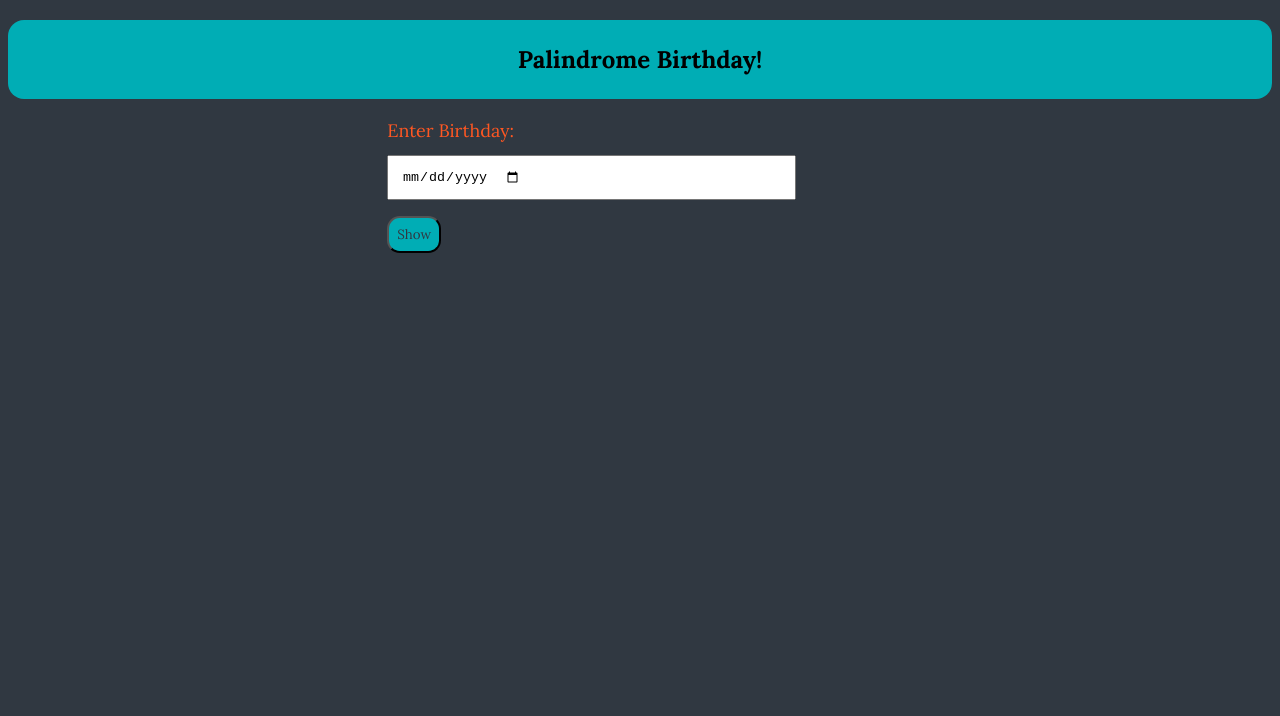
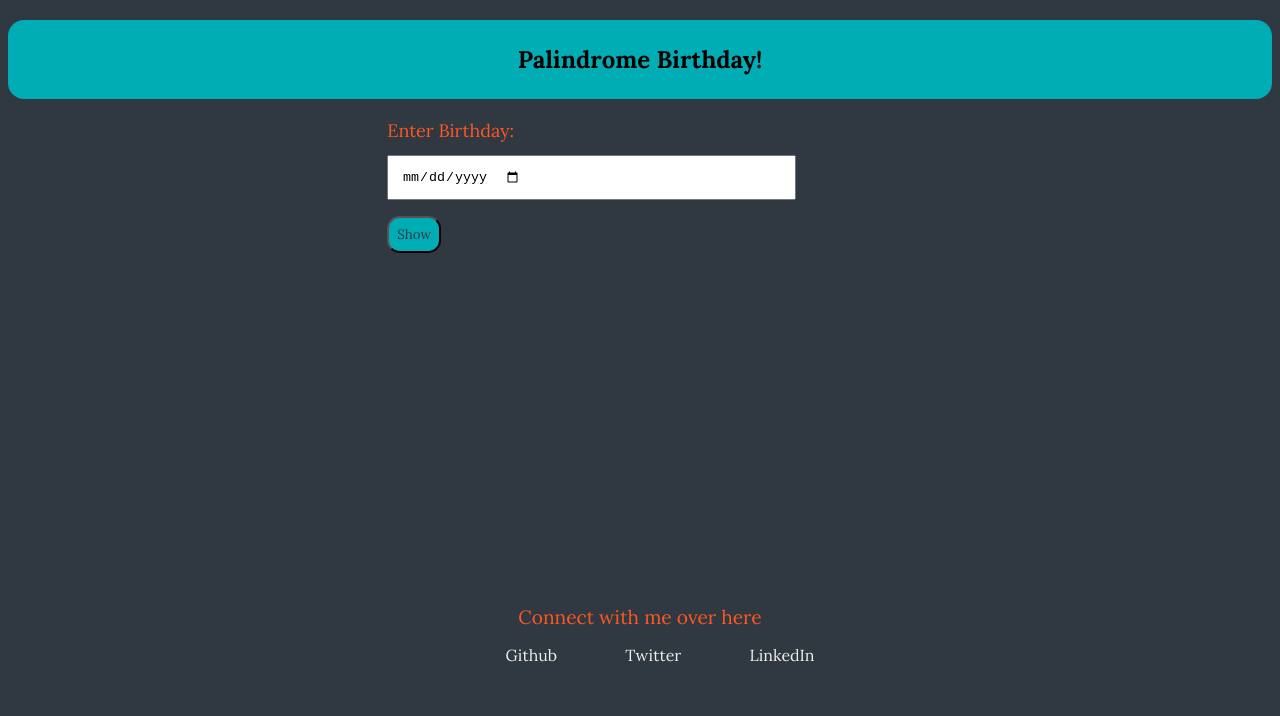
Before and after one commit to Vinayak-YB/Is-your-birthday-palindrome, a plain HTML site: page index.html in a window 1280 px wide. Drawn offline with Linux system fonts and the light colour scheme.

Commit message:
footer added

```diff
--- a/index.html
+++ b/index.html
@@ -16,7 +16,14 @@
         <p class="out" id="result"></p>
     </main>
 
-
     <script src="script.js"></script>
+    <footer class="footer">
+        <div class="footer-header">Connect with me over here</div>
+        <ul class="social-links list-non-bullet">
+            <li class="list-inline"><a class="link" href="https://github.com/Vinayak-YB" target="blank">Github</a></li>
+            <li class="list-inline"><a class="link"href="https://twitter.com/vin_yb?s=08" target="blank">Twitter</a></li>
+            <li class="list-inline"><a class="link"href="https://www.linkedin.com/in/vinayak-bhustali-18076a1a0/" target="blank">LinkedIn</a></li>
+        </ul>
+    </footer>
 </body>
 </html>
--- a/style.css
+++ b/style.css
@@ -49,3 +49,39 @@ body{
     margin-bottom:0.8rem;
     color: var(--orange-color);
 }
+.link{
+    text-decoration:none;
+    padding:0.5rem 1rem;
+    color: var(--gray);
+}
+.list-non-bullet{
+    list-style:none;
+}
+.footer{
+    margin-top: 20rem;
+    padding-top:1rem;
+    background-color: var(--primary-color);
+    padding:2rem 1rem;
+    border-top-right-radius: 2rem;
+    border-bottom-left-radius:2rem;;
+    text-align: center;
+    color:var(--orange-color);
+
+}
+.footer .link{
+    color: var(--white-color);
+}
+.footer .footer-header{
+
+    font-size:1.2rem;
+
+}
+.footer .ul{
+    padding-inline-start:0px;
+
+}
+.list-inline{
+    display:inline;
+    padding:0rem 1rem;
+    color:#767771;
+}
```
